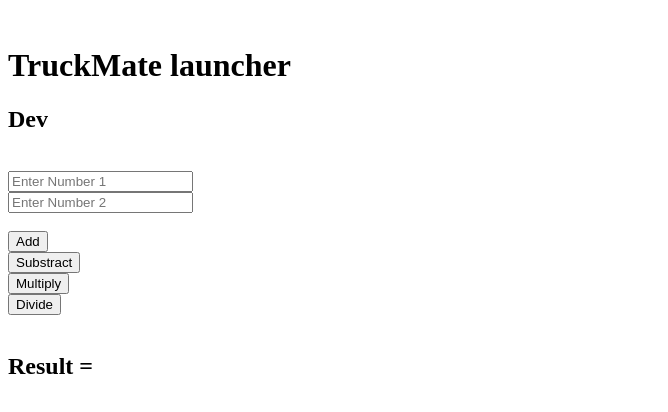
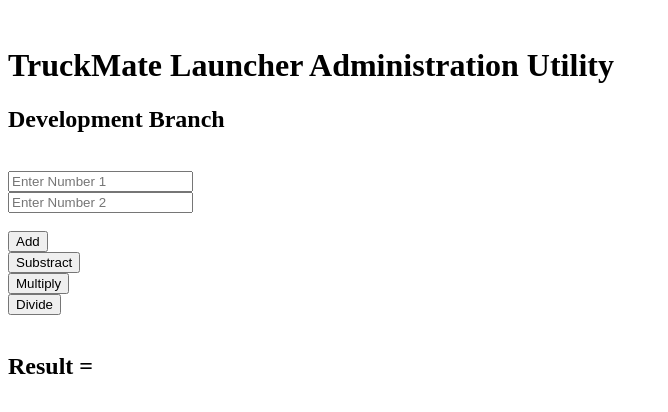
Before and after one commit to jbend/tmladmin, an Angular app: page / in a window 1280 px wide. Shown: the top 412 px of the page, without its empty margins (0-668 px from the left). Built offline with nearby package versions, Linux system fonts and the light colour scheme.

Commit message:
Update static html

```diff
--- a/src/app/app.component.html
+++ b/src/app/app.component.html
@@ -1,8 +1,8 @@
 <div class="container">
   <br />
   <div class="row">
-    <h1>TruckMate launcher</h1>
-    <h2>Dev</h2>
+    <h1>TruckMate Launcher Administration Utility</h1>
+    <h2>Development Branch</h2>
 </div>
   <br />
   <div class="row">
```
